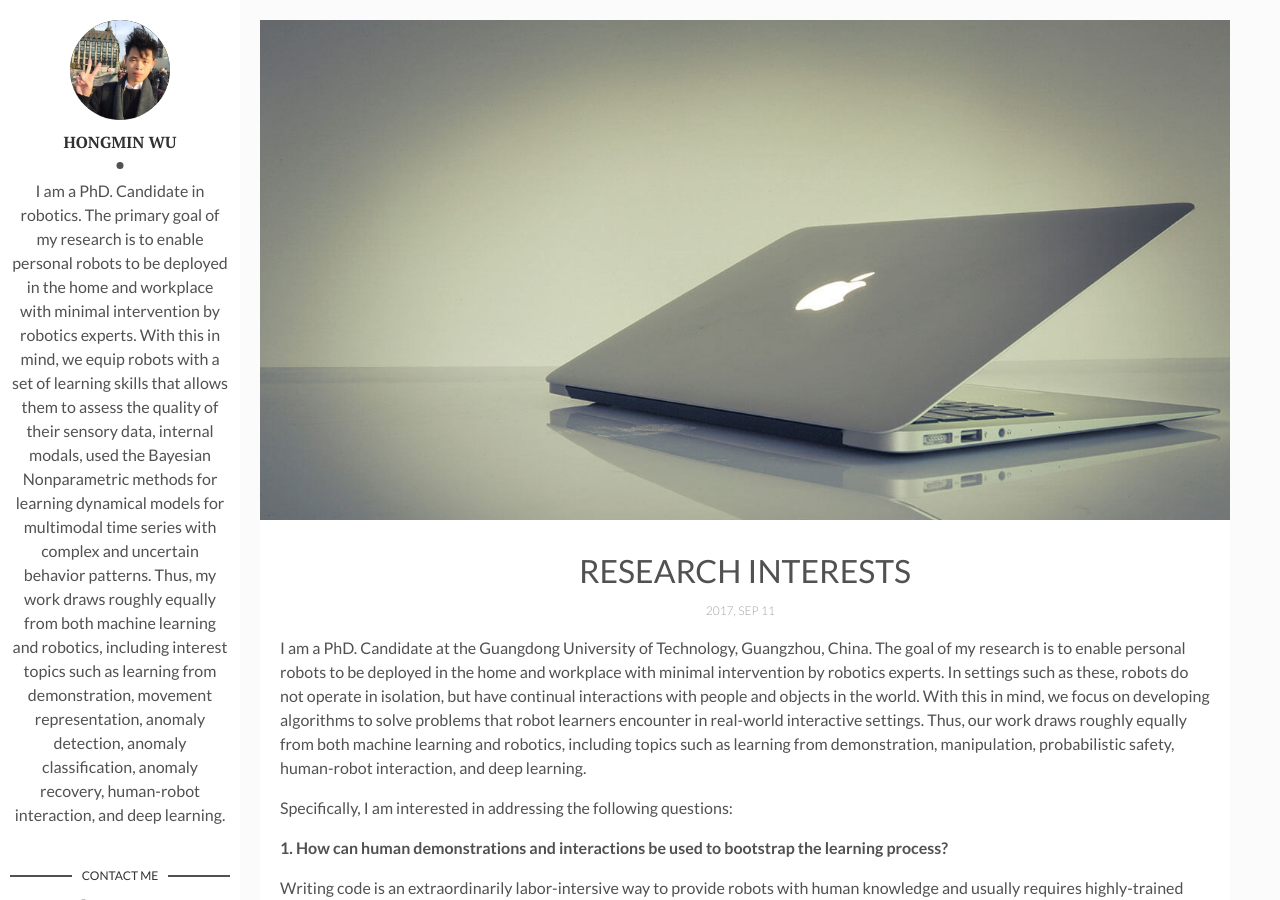
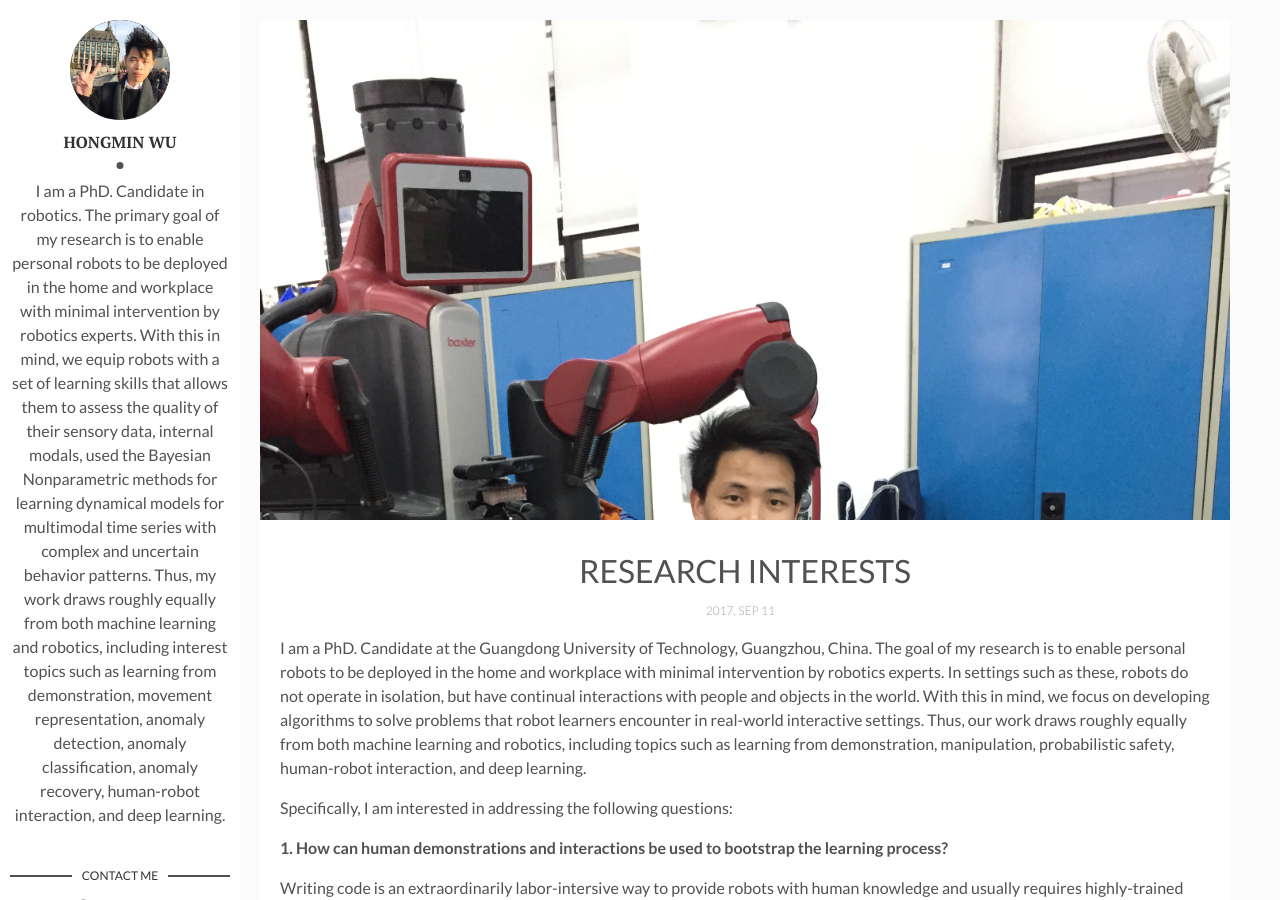
Before and after one commit to HongminWu/HongminWu.github.io, a Jekyll site: the page built from _posts/2017-09-12-research.markdown, in a window 1280 px wide and 900 px high. Built offline with Jekyll 4.4.1, drawn with Linux system fonts in a browser that asks for light colours; comment, search, counter and statistics services are not loaded.

Commit message:
Update 2017-09-12-research.markdown

```diff
--- a/_posts/2017-09-12-research.markdown
+++ b/_posts/2017-09-12-research.markdown
@@ -3,7 +3,7 @@ layout: post
 title: RESEARCH INTERESTS
 date: 2017-09-12 00:00:00 +0300
 description: reseach interests. # Add post description (optional)
-img: workflow.jpg # Add image post (optional)
+img: me_in_front_of_baxter.jpg # Add image post (optional)
 fig-caption: # Add figcaption (optional)
 tags: [Productivity, Workflow] # add tag
 ---
```
